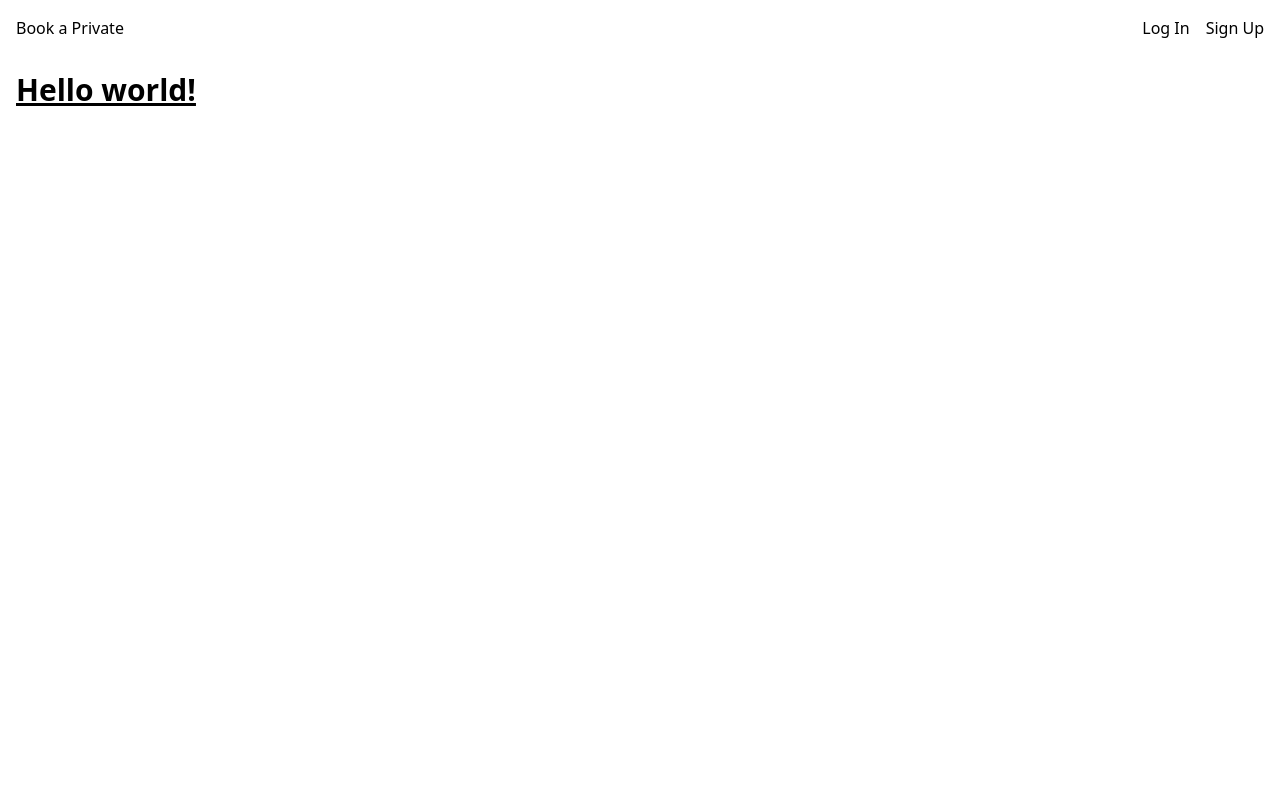
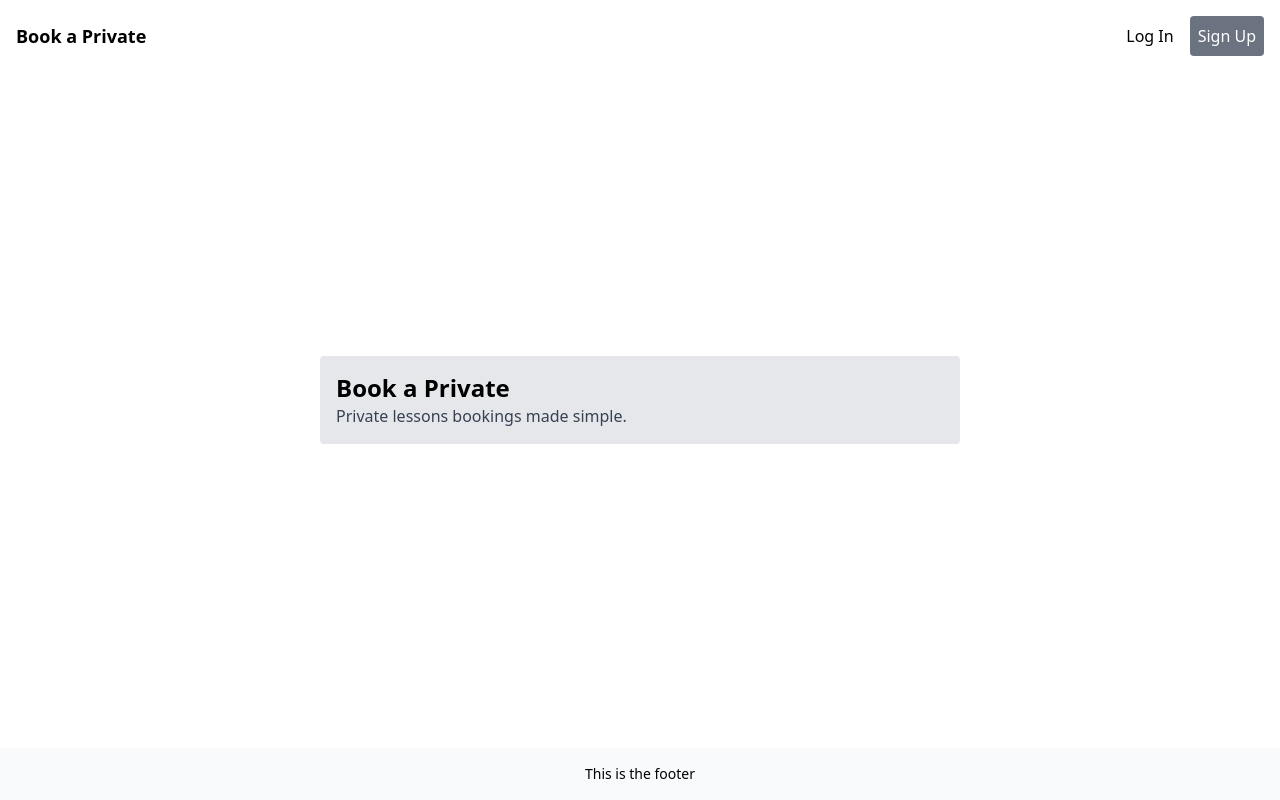
Before and after one commit to slammer1870/book-a-private, a Next.js app: page / in a window 1280 px wide. Built offline with nearby package versions, Linux system fonts and the light colour scheme; no server answers.

Commit message:
add: basic layout and styling

```diff
--- /dev/null
+++ b/components/Footer.tsx
@@ -0,0 +1,11 @@
+const Footer = () => {
+  return (
+    <div className="absolute bottom-0 left-0 w-full bg-gray-50">
+      <footer className="mx-auto container p-4 text-sm text-center">
+        <p className="font-light">This is the footer</p>
+      </footer>
+    </div>
+  );
+};
+
+export default Footer;
--- a/components/Layout.tsx
+++ b/components/Layout.tsx
@@ -1,4 +1,5 @@
 import React from "react";
+import Footer from "./Footer";
 
 import Navbar from "./Navbar";
 
@@ -11,6 +12,7 @@ const Layout = ({ children }: Props) => {
     <>
       <Navbar />
       <main>{children}</main>
+      <Footer />
     </>
   );
 };
--- a/components/Navbar.tsx
+++ b/components/Navbar.tsx
@@ -7,12 +7,15 @@ const Navbar = () => {
   const loading = status === "loading";
 
   return (
+    <div className="absolute top-0 left-0 w-full">
       <nav className="container mx-auto flex items-center justify-between p-4">
-      <h1>Book a Private</h1>
+        <h1 className="font-semibold text-lg">Book a Private</h1>
         {!session && (
           <div>
-          <button onClick={() => signIn()} data-testid="login">Log In</button>
-          <button className="ml-4">Sign Up</button>
+            <button onClick={() => signIn()} data-testid="login">
+              Log In
+            </button>
+            <button className="ml-4 p-2 bg-gray-500 text-white rounded">Sign Up</button>
           </div>
         )}
         {!session && loading && <p className="pulse">Loading...</p>}
@@ -25,6 +28,7 @@ const Navbar = () => {
           </div>
         )}
       </nav>
+    </div>
   );
 };
 
--- a/pages/index.tsx
+++ b/pages/index.tsx
@@ -3,8 +3,11 @@ import Layout from "@/components/Layout";
 export default function Home() {
   return (
     <Layout>
-      <div className="container mx-auto p-4">
-        <h1 className="text-3xl font-bold underline">Hello world!</h1>
+      <div className="container mx-auto p-4 flex min-h-screen">
+        <div className="mx-auto my-auto bg-gray-200 p-4 rounded w-full max-w-screen-sm">
+          <h1 className="text-2xl font-semibold">Book a Private</h1>
+          <p className="text-gray-700">Private lessons bookings made simple.</p>
+        </div>
       </div>
     </Layout>
   );
```
Lines whose indentation alone changed are shown as unchanged.
